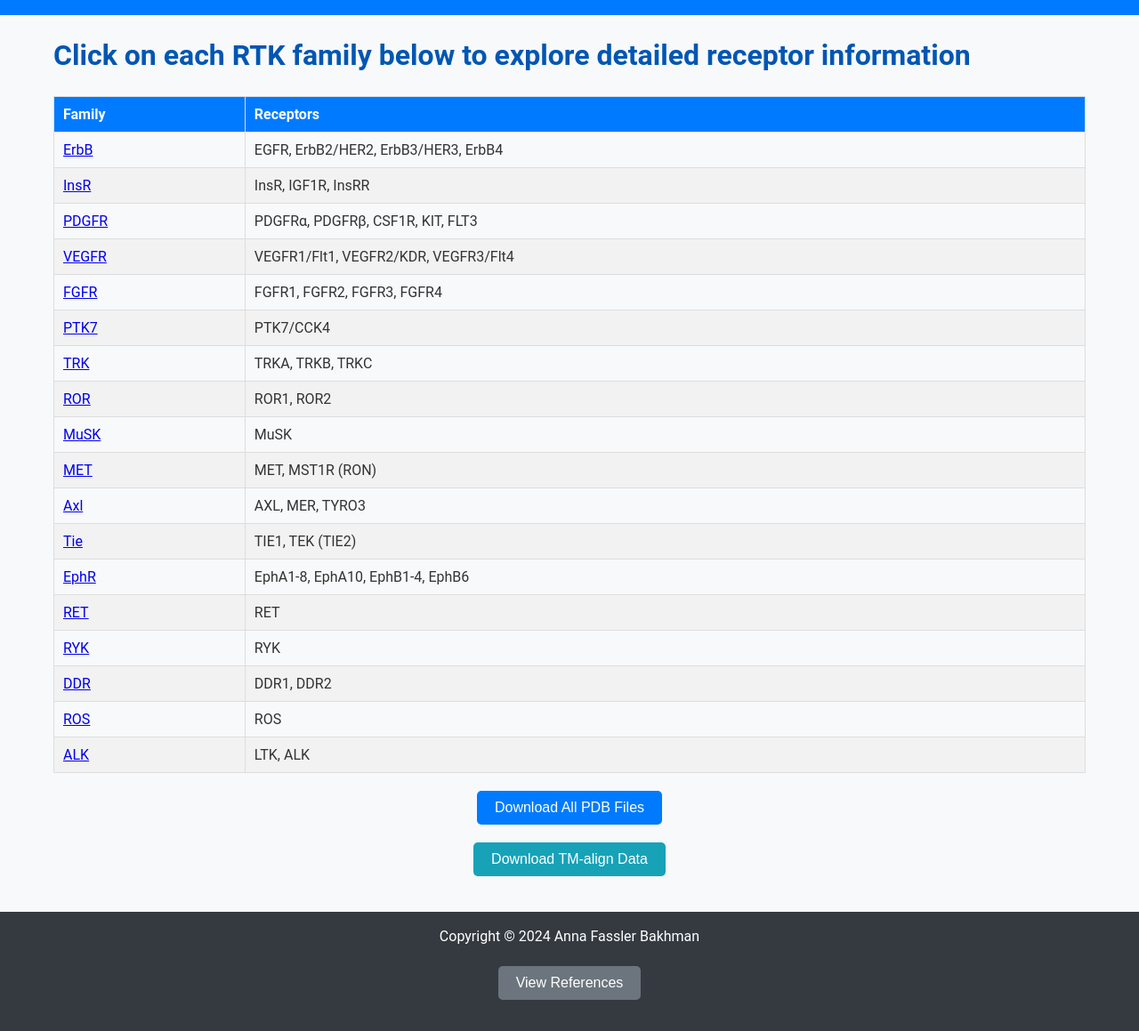
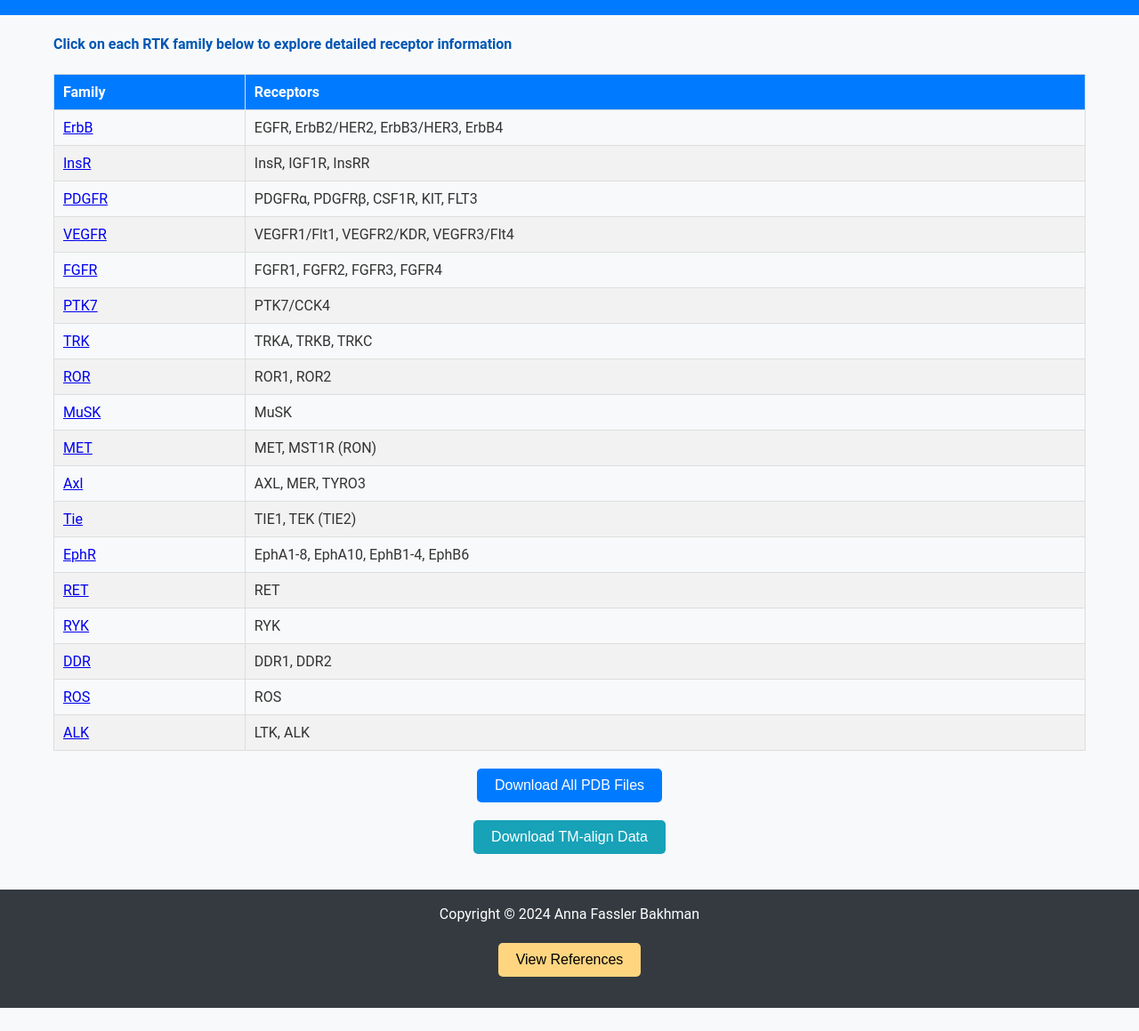
Before and after one commit to fasslero/RTK-domains, a plain HTML site: page final_website_with_updated_titles/index.html in a window 1280 px wide. Shown: the part 87-1246 px from the top of the page at 89% size. After the commit the page ends 1220 px from the top, so only its background shows below. Drawn offline with Linux system fonts and the light colour scheme.

Commit message:
minor font changes

```diff
--- a/final_website_with_updated_titles/index.html
+++ b/final_website_with_updated_titles/index.html
@@ -59,7 +59,7 @@
 
 <div style="text-align: center; margin-top: 20px;">
     <a href="full_references.html">
-        <button style="background-color: #6c757d; color: white; border: none; padding: 10px 20px; font-size: 1rem; border-radius: 5px; cursor: pointer;">
+        <button style="background-color: #FFD580; color: black; border: none; padding: 10px 20px; font-size: 1rem; border-radius: 5px; cursor: pointer;">
             View References
         </button>
     </a>
--- a/final_website_with_updated_titles/style.css
+++ b/final_website_with_updated_titles/style.css
@@ -56,7 +56,7 @@ main {
 h2 {
     color: #0056b3;
     margin-bottom: 15px;
-    font-size: 2rem;
+    font-size: 1rem;
 }
 
 p {
```
